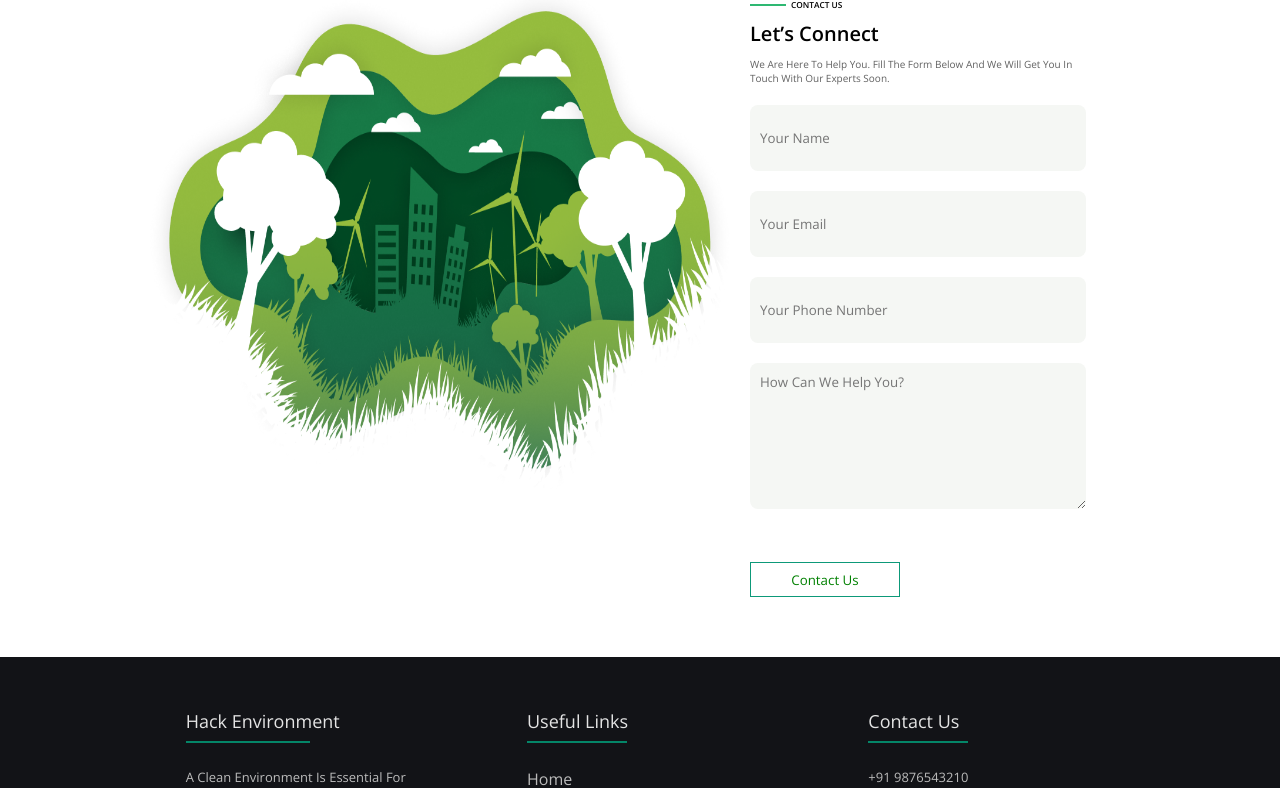
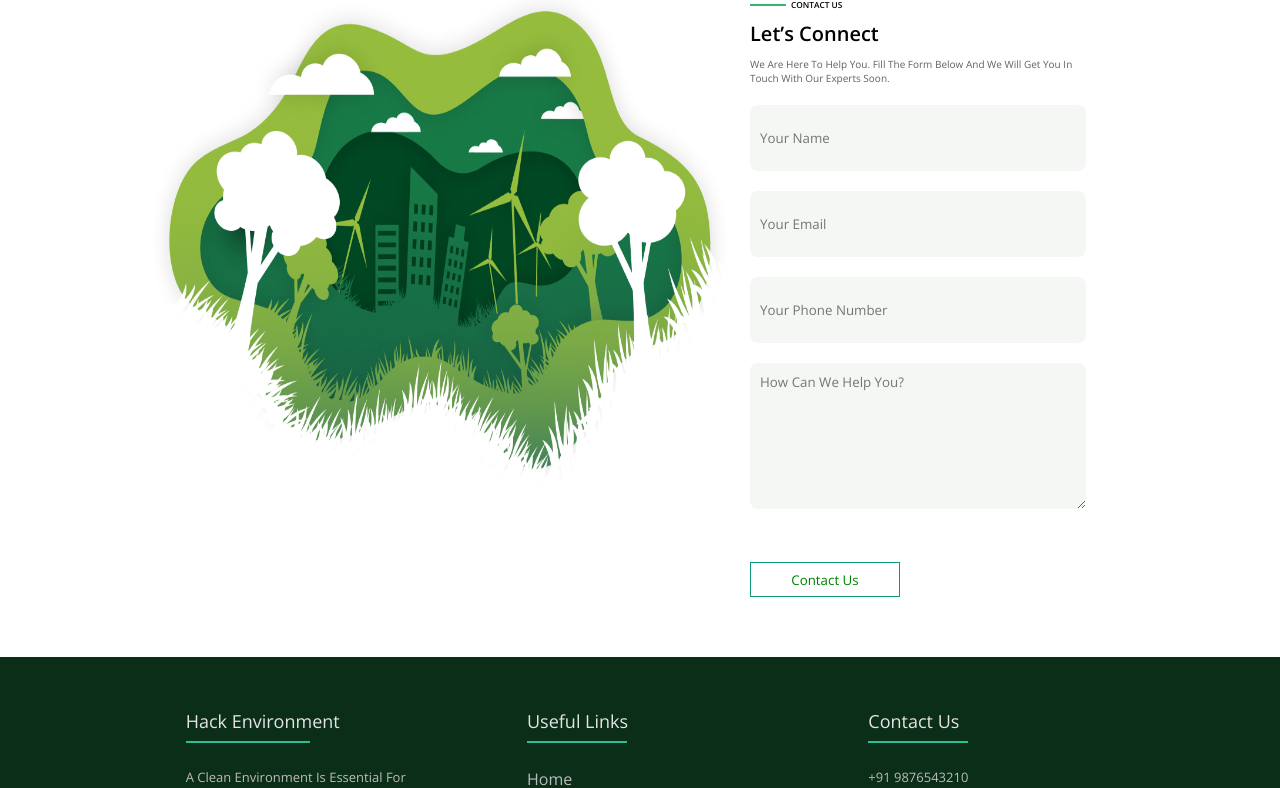
Before and after one commit to avneetsingh1234/htm-hackathon-website, a React (Create React App) app: page / in a window 1280 px wide. Shown: the part 3358-4146 px from the top of the page. Built offline with nearby package versions, Linux system fonts and the light colour scheme; no server answers.

Commit message:
Updated the footer.css
Changed the background color and the underlying bar color

```diff
--- a/src/components/Footer/footer.css
+++ b/src/components/Footer/footer.css
@@ -13,7 +13,7 @@ ul{
 	list-style: none;
 }
 .footer{
-	background-color: #121317;
+	background-color: #0b2e18;
     padding: 10px 0;
 }
 .footer-row{
@@ -53,7 +53,7 @@ ul{
 	position: absolute;
 	left:0;
 	bottom: -10px;
-	background-color: #048668;
+	background-color: #2bbd96;
 	height: 2px;
 	box-sizing: border-box;
 	width: 100px;
@@ -63,7 +63,7 @@ ul{
 	position: absolute;
 	left:0;
 	bottom: -10px;
-	background-color: #048668;
+	background-color: #2bbd96;
 	height: 2px;
 	box-sizing: border-box;
 	width: 55%;
```
